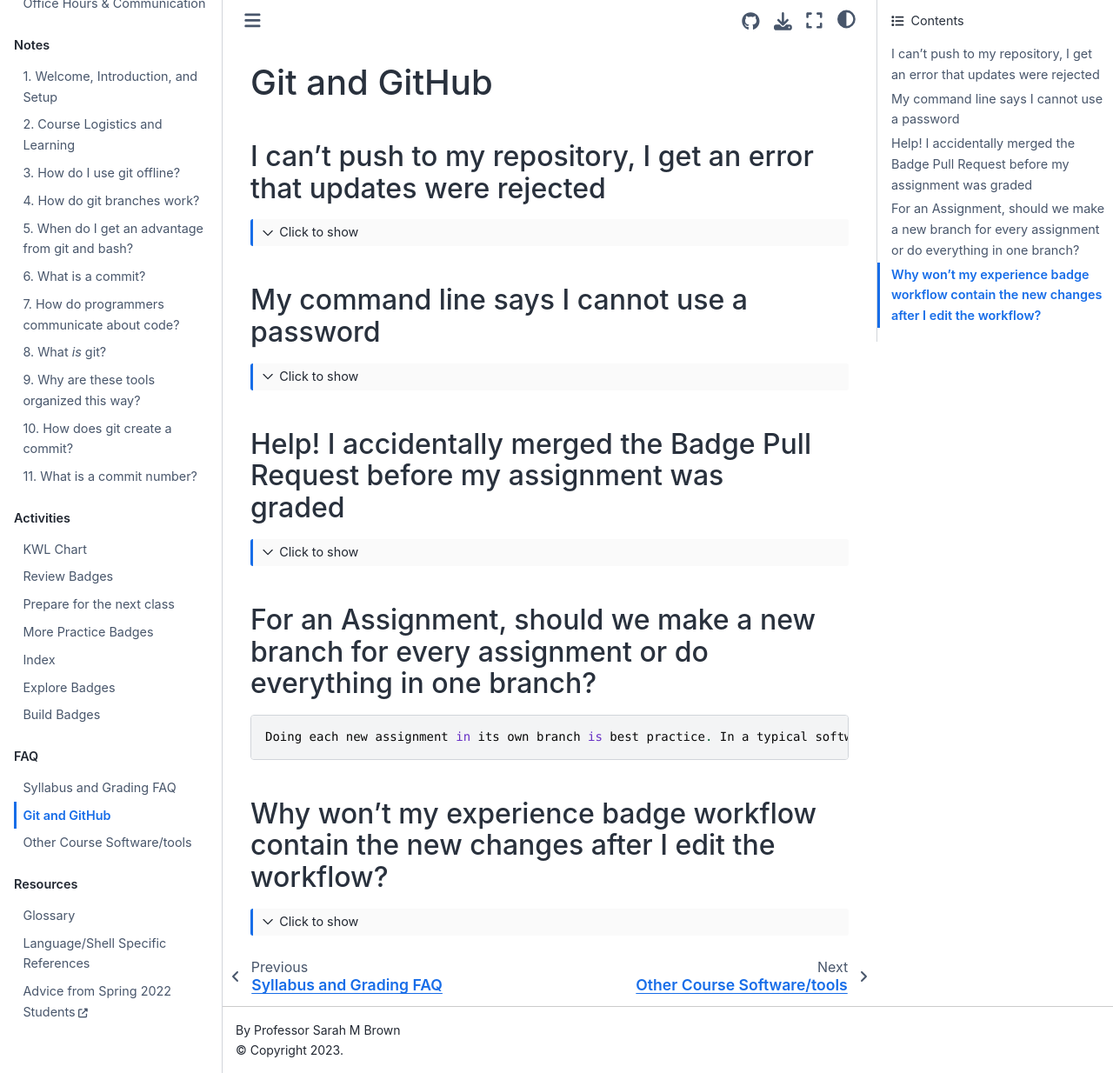
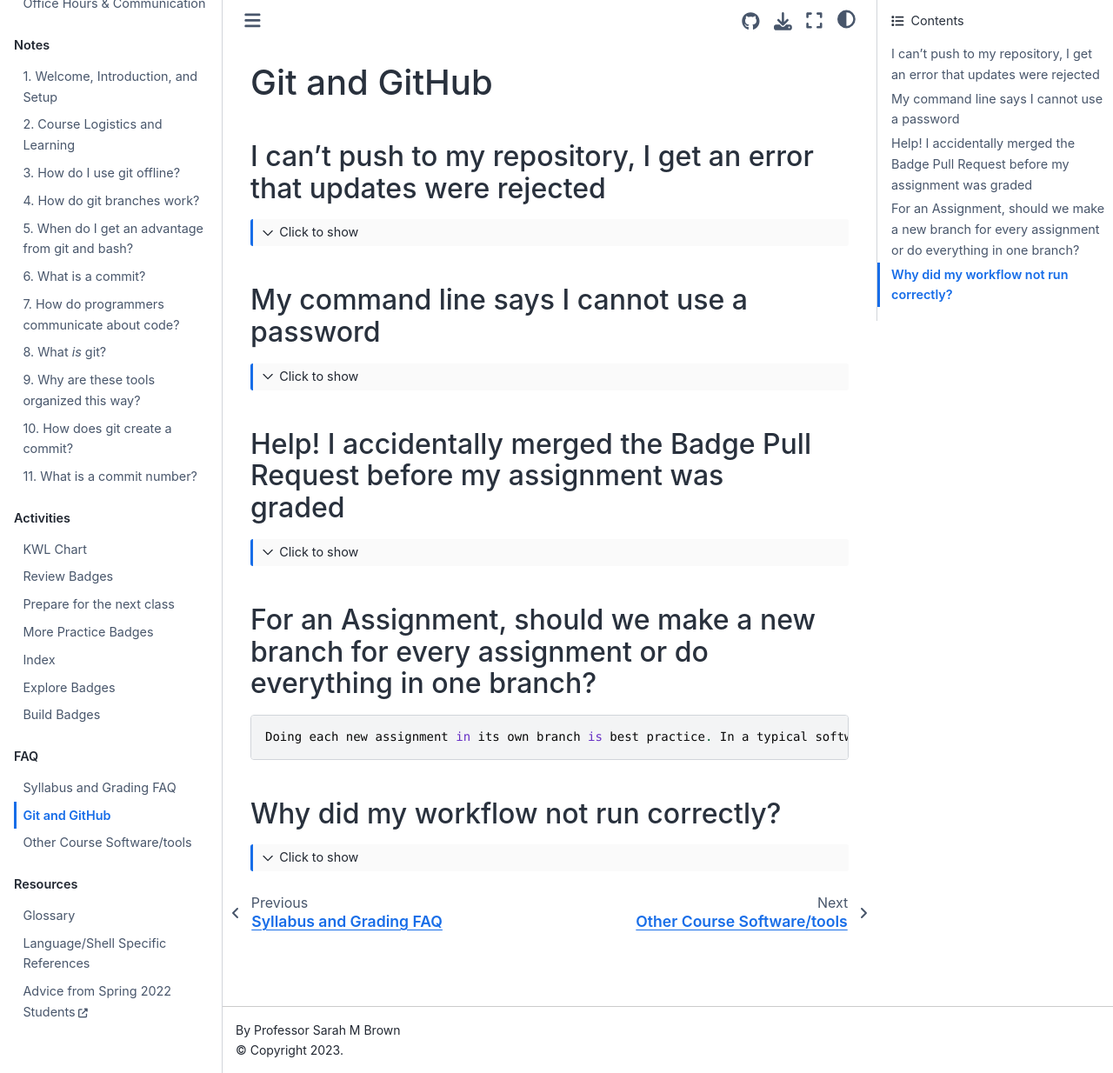
Before and after one commit to introcompsys/fall2023, a Jupyter Book: the page built from faq/github.md, in a window 1280 px wide and 1234 px high. Shown: the whole window at 87% size. Built offline with Jupyter Book 1.0.4 settings and Sphinx 7.4.7 and the Sphinx Book theme 1.1.4, drawn with Linux system fonts in a browser that asks for light colours; pages that are not in the unit, such as notebooks, are missing from menus.

Commit message:
Update faq/github.md

`````diff
--- a/faq/github.md
+++ b/faq/github.md
@@ -200,9 +200,9 @@
 Doing each new assignment in its own branch is best practice. In a typical software development flow once the codebase is stable a new branch would be created for each new feature or patch. This analogy should help you build intuition for this GitHub flow and using branches.  Also, pull requests are the best way for us to give you feedback. Also, if you create a branch when you do not need it, you can easily merge them after you are done, but it is hard to isolate things onto a branch if it's on main already.
 ````
 
-## Why won't my experience badge workflow contain the new changes after I edit the workflow?
+## Why did my workflow not run correctly?
 ```{toggle}
-If you find that a workflow you may have made changes to are not properly reflecting your workflow changes is because you may not be running the workflow correctly.
+If you find that changes you made to a workflow are not taking effect, or you run a workflow and it seems to not work, you may not be running the workflow correctly.
 
 To correctly execute an action in GitHub you should:
 
@@ -213,4 +213,6 @@
 5. Select Run Workflow to run the most recent and up to date workflow.
 
 This should help correct the workflow if it was causing issues.
+
+**note that clicking "re-run" on a previous run does *not* work**
 ```
`````
